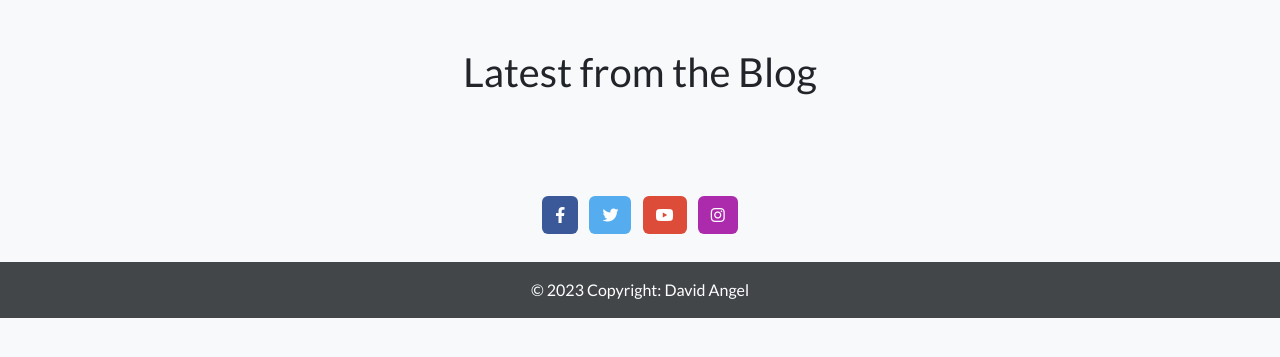
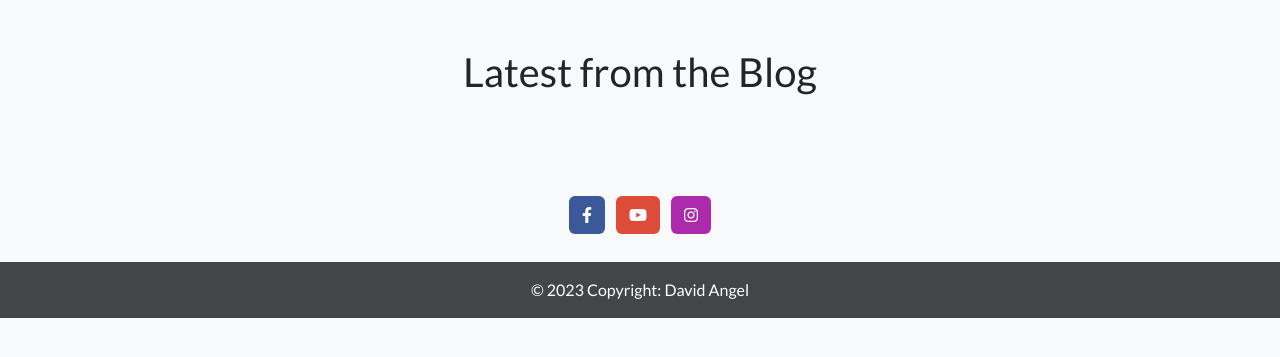
Before and after one commit to David-Angel-M/nomad-blog, a Django app: page /category/1/ in a window 1280 px wide. Shown: the part 46-403 px from the top of the page. Run offline with Django 4.2, Linux system fonts and the light colour scheme; data that the repository does not hold is empty; some libraries are stand-ins or nearby versions.

Commit message:
Update footer.html

```diff
--- a/base/templates/base/footer.html
+++ b/base/templates/base/footer.html
@@ -4,16 +4,13 @@
     <!-- Section: Social media -->
     <section class="mb-4">
       <!-- Facebook -->
-      <a class="btn text-white btn-floating m-1" style="background-color: #3b5998;" href="#!" role="button"><i
+      <a class="btn text-white btn-floating m-1" style="background-color: #3b5998;" href="https://facebook.com/" role="button"><i
           class="fab fa-facebook-f"></i></a>
-      <!-- Twitter -->
-      <a class="btn text-white btn-floating m-1" style="background-color: #55acee;" href="#!" role="button"><i
-          class="fab fa-twitter"></i></a>
       <!-- Youtube -->
       <a class="btn text-white btn-floating m-1" style="background-color: #dd4b39;" href="https://www.youtube.com/" role="button"><i
           class="fab fa-youtube"></i></a>
       <!-- Instagram -->
-      <a class="btn text-white btn-floating m-1" style="background-color: #ac2bac;" href="#!" role="button"><i
+      <a class="btn text-white btn-floating m-1" style="background-color: #ac2bac;" href="https://www.instagram.com/" role="button"><i
           class="fab fa-instagram"></i></a>
     </section>
     <!-- Section: Social media -->
```
